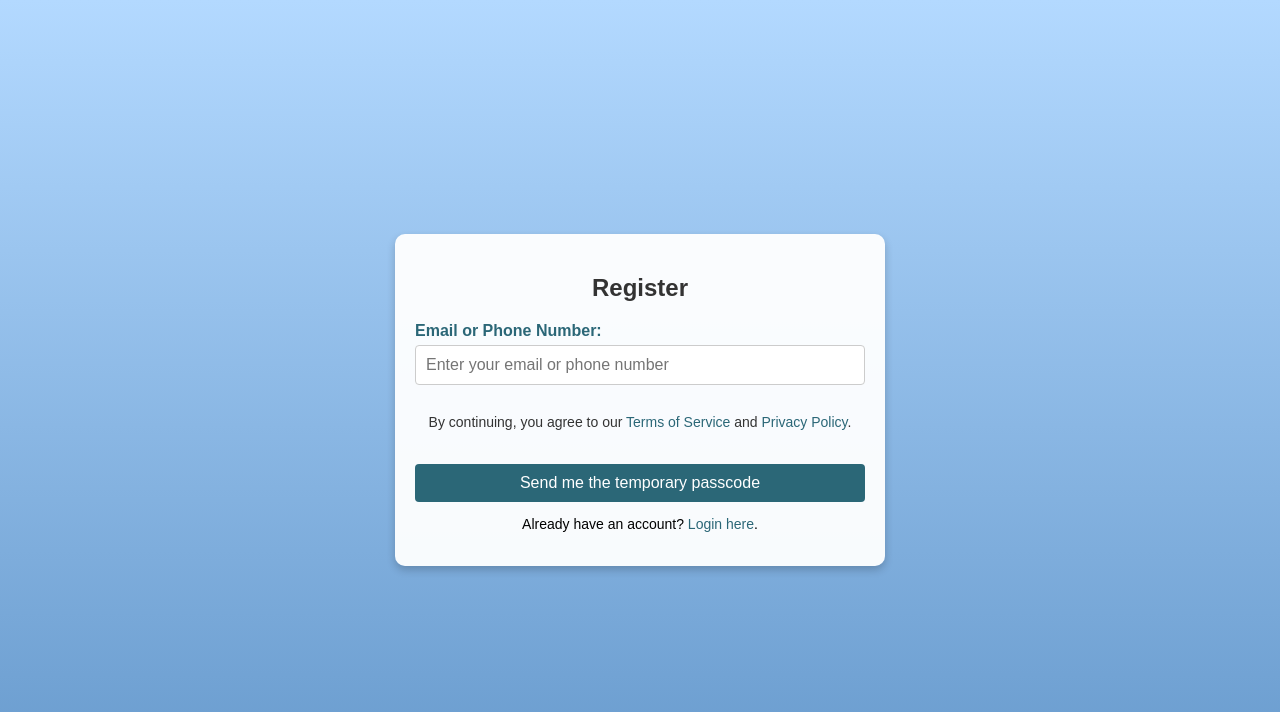
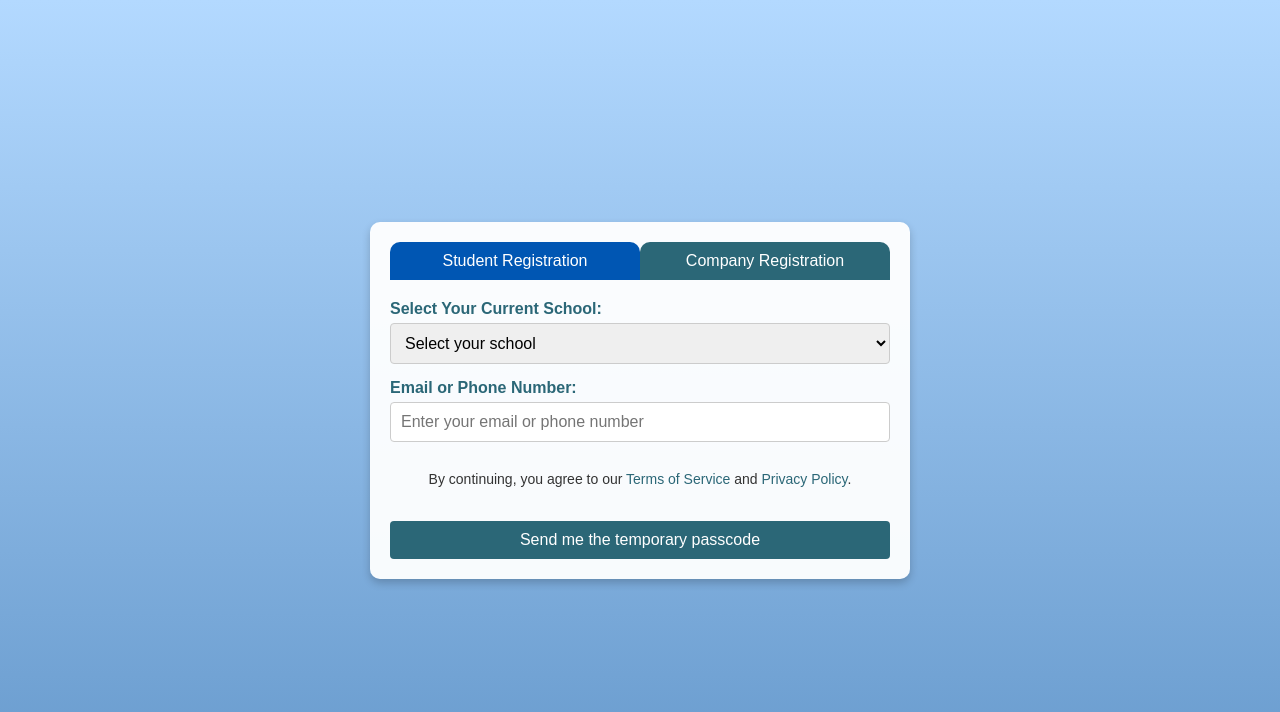
Before and after one commit to lalitgarg05/HiIsCool, a Flask app: page /register in a window 1280 px wide. Shown: the top 712 px of the page. Run offline with Flask 3, Linux system fonts and the light colour scheme.

Commit message:
registration page updated

```diff
--- a/app.py
+++ b/app.py
@@ -51,6 +51,16 @@ def hiring():
 @app.route('/faq')
 def faq():
     return render_template('faq.html')
+
+# TOS page
+@app.route('/terms')
+def terms():
+    return render_template('terms.html')
+
+# Privacy page
+@app.route('/privacy')
+def privacy():
+    return render_template('privacy.html')
 
 # Add jobs route
 @app.route('/addjobs', methods=['POST'])
--- a/templates/index.html
+++ b/templates/index.html
@@ -108,7 +108,7 @@
       <!-- Profile Picture Section -->
       <div class="profile-container">
         <!-- Check if the user has uploaded a profile picture -->
-        <img src="/static/default-profile.png" alt="Profile Picture" class="profile-pic">
+        <img src="/static/img/defaultProfile.jpg" alt="Profile Picture" class="profile-pic">
         <span style="color: #2b6777; font-size: 14px;">User</span> <!-- You can replace "User" with dynamic username -->
       </div>
     </header>
--- a/templates/register.html
+++ b/templates/register.html
@@ -15,11 +15,34 @@
             margin: 0;
         }
         .container {
-            width: 450px;
+            width: 500px;
             background: rgba(255, 255, 255, 0.95);
             padding: 20px;
             border-radius: 10px;
             box-shadow: 0 4px 8px rgba(0, 0, 0, 0.2);
+        }
+        .tabs {
+            display: flex;
+            margin-bottom: 20px;
+        }
+        .tab {
+            flex: 1;
+            padding: 10px;
+            text-align: center;
+            cursor: pointer;
+            background: #2b6777;
+            color: white;
+            border-radius: 10px 10px 0 0;
+            transition: background 0.3s ease;
+        }
+        .tab:hover, .tab.active {
+            background: #0056b3;
+        }
+        .tab-content {
+            display: none;
+        }
+        .tab-content.active {
+            display: block;
         }
         h2 {
             text-align: center;
@@ -36,7 +59,7 @@
             font-weight: bold;
             color: #2b6777;
         }
-        input {
+        input, select {
             margin-bottom: 15px;
             padding: 10px;
             border: 1px solid #ccc;
@@ -69,34 +92,30 @@
         .terms a:hover {
             text-decoration: underline;
         }
-        .toggle {
-            text-align: center;
-            font-size: 14px;
-        }
-        .toggle a {
-            text-decoration: none;
-            color: #2b6777;
-        }
-        .toggle a:hover {
-            text-decoration: underline;
-        }
     </style>
 </head>
 <body>
     <div class="container">
-        <h2>Register</h2>
-        {% with messages = get_flashed_messages() %}
-        {% if messages %}
-            <ul>
-                {% for message in messages %}
-                    <li>{{ message }}</li>
-                {% endfor %}
-            </ul>
-        {% endif %}
-        {% endwith %}
-        <form method="POST" action="/register" enctype="multipart/form-data">
-            <label for="username">Email or Phone Number:</label>
-            <input type="text" id="username" name="username" placeholder="Enter your email or phone number" required>
+        <div class="tabs">
+            <div class="tab active" onclick="switchTab('student')">Student Registration</div>
+            <div class="tab" onclick="switchTab('company')">Company Registration</div>
+        </div>
+        <div id="student" class="tab-content active">
+            <form method="POST" action="/register/student" enctype="multipart/form-data">
+
+                <label for="school">Select Your Current School:</label>
+                <select id="school" name="school" required>
+                    <option value="" disabled selected>Select your school</option>
+                    <option value="school1">West Forsyth High School</option>
+                    <option value="school2">Denmark High School</option>
+                    <option value="school3">Alliance Innovation Academy</option>
+                    <option value="school4">Forsyth Central High School</option>
+                    <option value="school4">South Forsyth High School</option>
+                    <option value="school4">Lambert High School</option>
+                </select>
+
+                <label for="student-username">Email or Phone Number:</label>
+                <input type="text" id="student-username" name="username" placeholder="Enter your email or phone number" required>
 
                 <div class="terms">
                     <p>
@@ -107,9 +126,35 @@
                 </div>
                 <button type="submit">Send me the temporary passcode</button>
             </form>
-        <div class="toggle">
-            <p>Already have an account? <a href="/login">Login here</a>.</p>
+        </div>
+        <div id="company" class="tab-content">
+            <form method="POST" action="/register/company" enctype="multipart/form-data">
+                <label for="company-name">Company Name:</label>
+                <input type="text" id="company-name" name="company_name" placeholder="Enter your company name" required>
+                <label for="company-username">Company Email:</label>
+                <input type="email" id="company-username" name="email" placeholder="Enter your company email" required>
+                <div class="terms">
+                    <p>
+                        By continuing, you agree to our
+                        <a href="/terms" target="_blank">Terms of Service</a> and
+                        <a href="/privacy" target="_blank">Privacy Policy</a>.
+                    </p>
+                </div>
+                <button type="submit">Continue</button>
+            </form>
         </div>
     </div>
+
+    <script>
+        function switchTab(tabId) {
+            // Remove active class from all tabs and contents
+            document.querySelectorAll('.tab').forEach(tab => tab.classList.remove('active'));
+            document.querySelectorAll('.tab-content').forEach(content => content.classList.remove('active'));
+
+            // Add active class to the selected tab and its content
+            document.querySelector(`.tab[onclick="switchTab('${tabId}')"]`).classList.add('active');
+            document.getElementById(tabId).classList.add('active');
+        }
+    </script>
 </body>
 </html>
```
Also changed, not shown: static/img/banner.jpg (deleted), static/img/defaultProfile.jpg (renamed from static/img/default-profile.png), 2 other files. Lines whose indentation alone changed are shown as unchanged.
